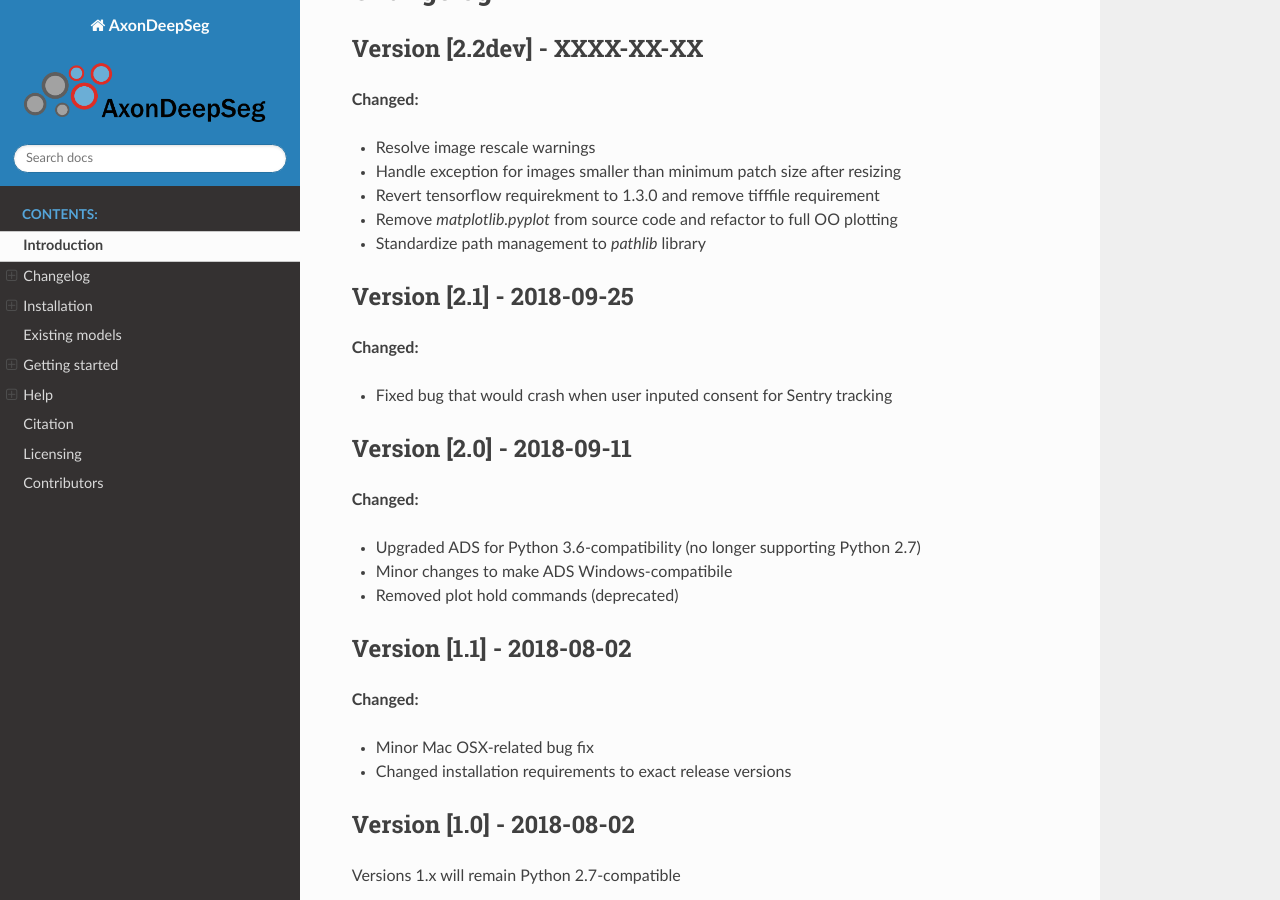
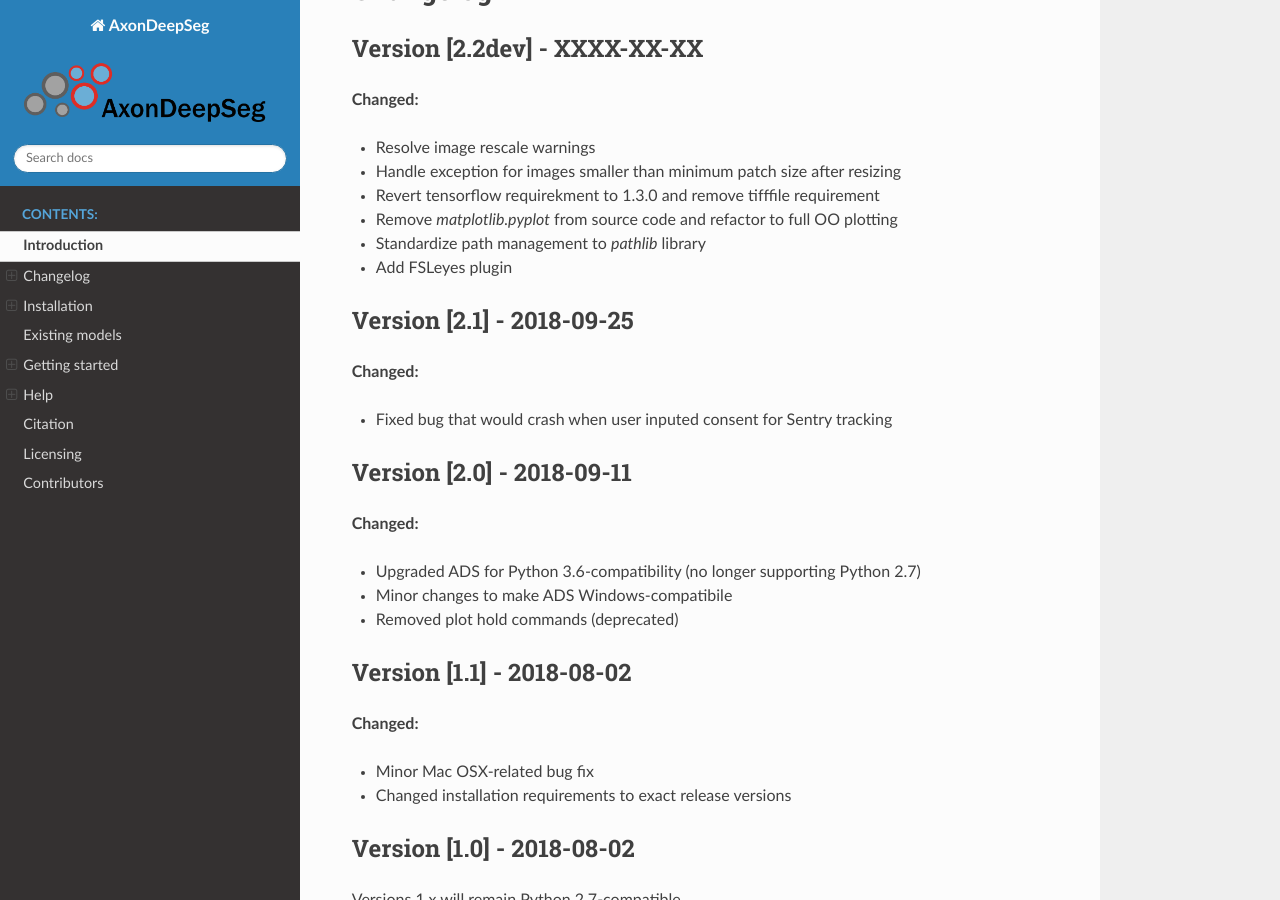
Before and after one commit to axondeepseg/axondeepseg, a Sphinx documentation site: the page built from docs/source/documentation.rst, in a window 1280 px wide and 900 px high, scrolled down 357 px. Built offline with Sphinx 7.4.7 and the Read the Docs theme 2.0.0, drawn with Linux system fonts in a browser that asks for light colours.

```diff
--- a/docs/source/documentation.rst
+++ b/docs/source/documentation.rst
@@ -18,7 +18,7 @@ Version [2.2dev] - XXXX-XX-XX
 - Revert tensorflow requirekment to 1.3.0 and remove tifffile requirement
 - Remove `matplotlib.pyplot` from source code and refactor to full OO plotting
 - Standardize path management to `pathlib` library
-
+- Add FSLeyes plugin
 
 Version [2.1] - 2018-09-25
 -------------------------------------------------------------------------------
```
Also changed, not shown: CHANGELOG.md (+1 -0 lines).
